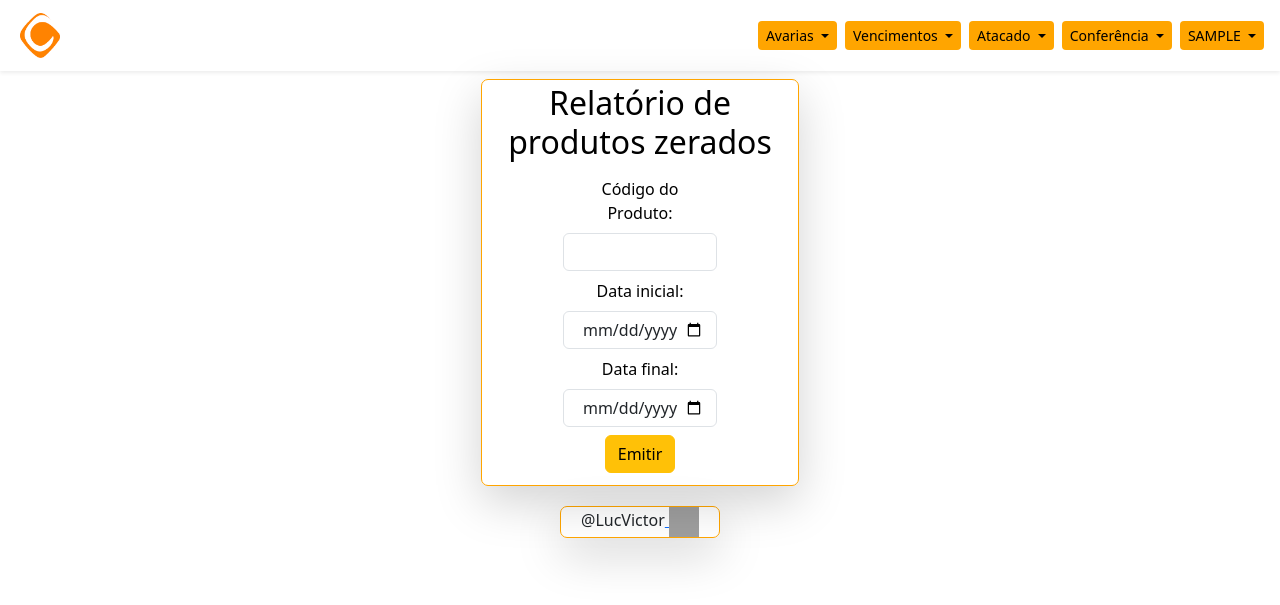
After one commit to LucVictor/caicosistemafinal, a Flask app: page /conferencia/zerados in a window 1280 px wide. The commit adds this page. Shown: the top 605 px of the page. Run offline with Flask 3, Linux system fonts and the light colour scheme; a user stored in the database is signed in; tables that the repository leaves empty hold one stand-in row (values such as "Sample post"); some libraries are stand-ins or nearby versions; grey boxes are pictures that could not be loaded.

Commit message:
implementação produtos zerados

```diff
--- a/app/routes/conferencia.py
+++ b/app/routes/conferencia.py
@@ -73,7 +73,6 @@ def conferencia_relatorio_emitir():
         itens_por_conferente = conferencias = Produto_Conferido.query.filter(Produto_Conferido.data_conferencia >= data_inicial,
                                           Produto_Conferido.data_conferencia <=data_final,
                                             Produto_Conferido.codigo_produto==codigo_produto).order_by(Produto_Conferido.data_conferencia.desc()).all()
-
         return render_template('conferencia/emitir_relatorio.html', totalitens= totalitens ,conferencias=conferencias, data_inicial=formatar_data(data_inicial), data_final=formatar_data(data_final))
     conferencias = Produto_Conferido.query.filter(Produto_Conferido.data_conferencia >= data_inicial,
                                         Produto_Conferido.data_conferencia <=data_final).order_by(
@@ -92,6 +91,34 @@ def conferencia_relatorio_emitir():
     return render_template('conferencia/emitir_relatorio.html',
                            conferencias=conferencias, data_inicial=formatar_data(data_inicial),
                            data_final=formatar_data(data_final), conferencias_por_conferente=conferencias_por_conferente, totalitens=totalitens)
+
+
+@app.route('/conferencia/relatorio_zerados_emitir', methods=['POST'])
+@login_required
+def conferencia_zerados_relatorio_emitir():
+    data_inicial = request.form['data_inicial']
+    data_final = request.form['data_final']
+    codigo_produto = request.form['codigo_produto']
+    if codigo_produto:
+        conferencias = Produto_Conferido.query.filter(Produto_Conferido.data_conferencia >= data_inicial,
+                                          Produto_Conferido.data_conferencia <=data_final,
+                                            Produto_Conferido.codigo_produto==codigo_produto, Produto_Conferido.quantidade_fisico==0).order_by(Produto_Conferido.data_conferencia.desc()).all()
+        totalitens = len(conferencias)
+        return render_template('conferencia/relatorio_zerados.html', totalitens= totalitens ,conferencias=conferencias, data_inicial=formatar_data(data_inicial), data_final=formatar_data(data_final))
+
+
+    conferencias = Produto_Conferido.query.filter(Produto_Conferido.data_conferencia >= data_inicial,
+                                        Produto_Conferido.data_conferencia <=data_final, Produto_Conferido.quantidade_fisico==0).order_by(
+    Produto_Conferido.data_conferencia.desc()).all()
+    totalitens = len(conferencias)
+    return render_template('conferencia/relatorio_zerados.html',
+                           conferencias=conferencias, data_inicial=formatar_data(data_inicial),
+                           data_final=formatar_data(data_final), totalitens=totalitens)
+
+@app.route('/conferencia/zerados', methods=['GET'])
+@login_required
+def conferencia_zerados():
+    return render_template('conferencia/zerados.html')
 
 
 @app.route('/conferencia/deletar/<int:id>', methods=['GET'])
--- /dev/null
+++ b/app/templates/conferencia/zerados.html
@@ -0,0 +1,38 @@
+{% extends "./template.html" %} {% block content %}
+<div class="shadow-lg text-black p-1 m-auto border-orange w-25">
+    <h2>Relatório de produtos zerados</h2>
+    <form
+        class="m-2 w-50 m-auto"
+        action="/conferencia/relatorio_zerados_emitir"
+        method="post"
+    >
+        <label class="m-2" for="codigo_produto">Código do Produto:</label><br />
+        <input
+            class="form-control text-center"
+            type="text"
+            id="codigo_produto"
+            name="codigo_produto"
+        />
+
+        <label class="m-2" for="data_inicial">Data inicial:</label><br />
+        <input
+            class="form-control text-center"
+            type="date"
+            id="data_inicial"
+            name="data_inicial"
+            required
+        />
+
+        <label class="m-2" for="data_final">Data final:</label><br />
+        <input
+            class="form-control text-center"
+            type="date"
+            id="data_final"
+            name="data_final"
+            required
+        />
+
+        <input class="btn btn-warning m-2" type="submit" value="Emitir" />
+    </form>
+</div>
+{% endblock %}
--- a/app/templates/template.html
+++ b/app/templates/template.html
@@ -70,6 +70,8 @@
                   <li><a class="dropdown-item" href="/conferencia/procurar">Cadastrar</a></li>
                   <li><a class="dropdown-item" href="/conferencia/relatorio">Relatório</a></li>
                   <li><a class="dropdown-item" href="/conferencia/planilha">Planilha</a></li>
+                  <li><a class="dropdown-item" href="/conferencia/zerados">Zerados</a></li>
+
             </ul>
           </div>
 
```
Also changed, not shown: app/templates/conferencia/relatorio_zerados.html (added, +78 -0 lines).
